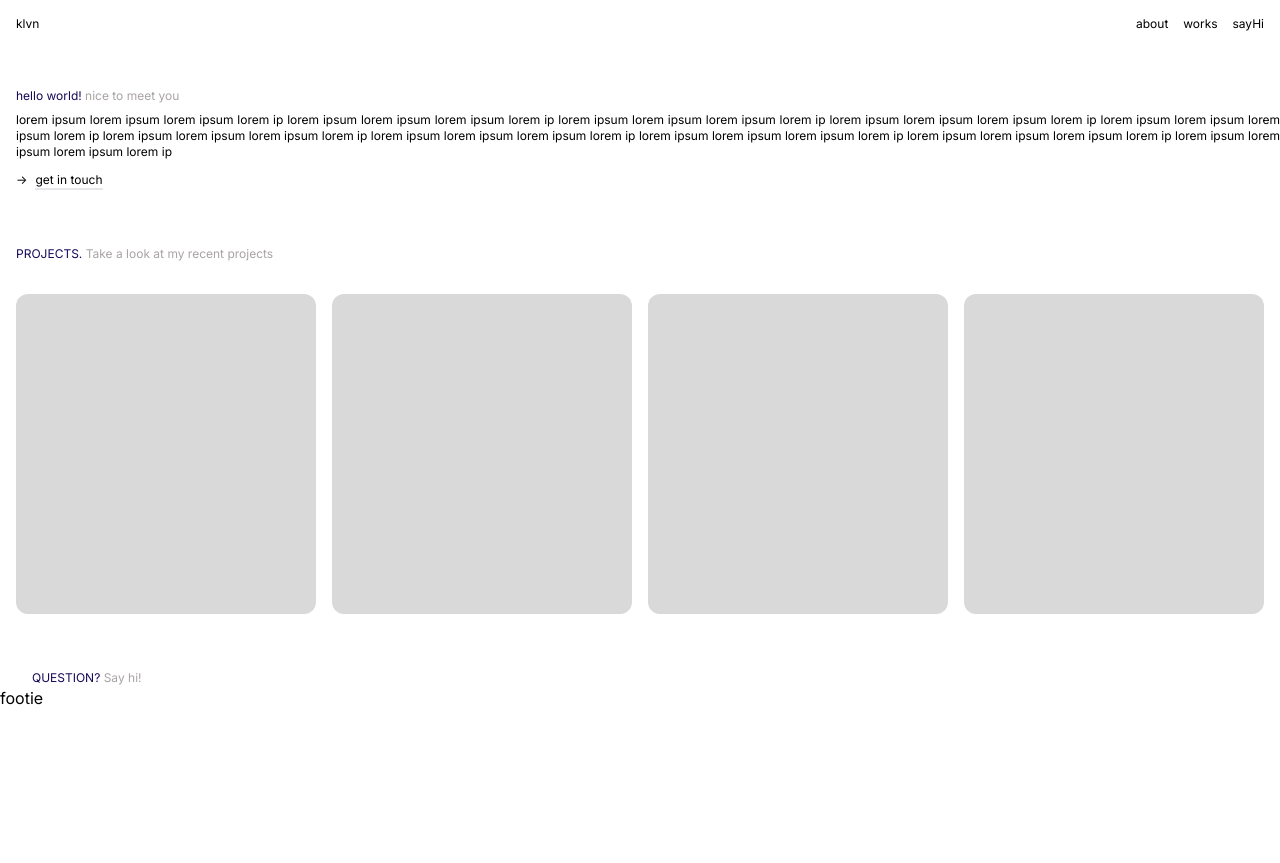
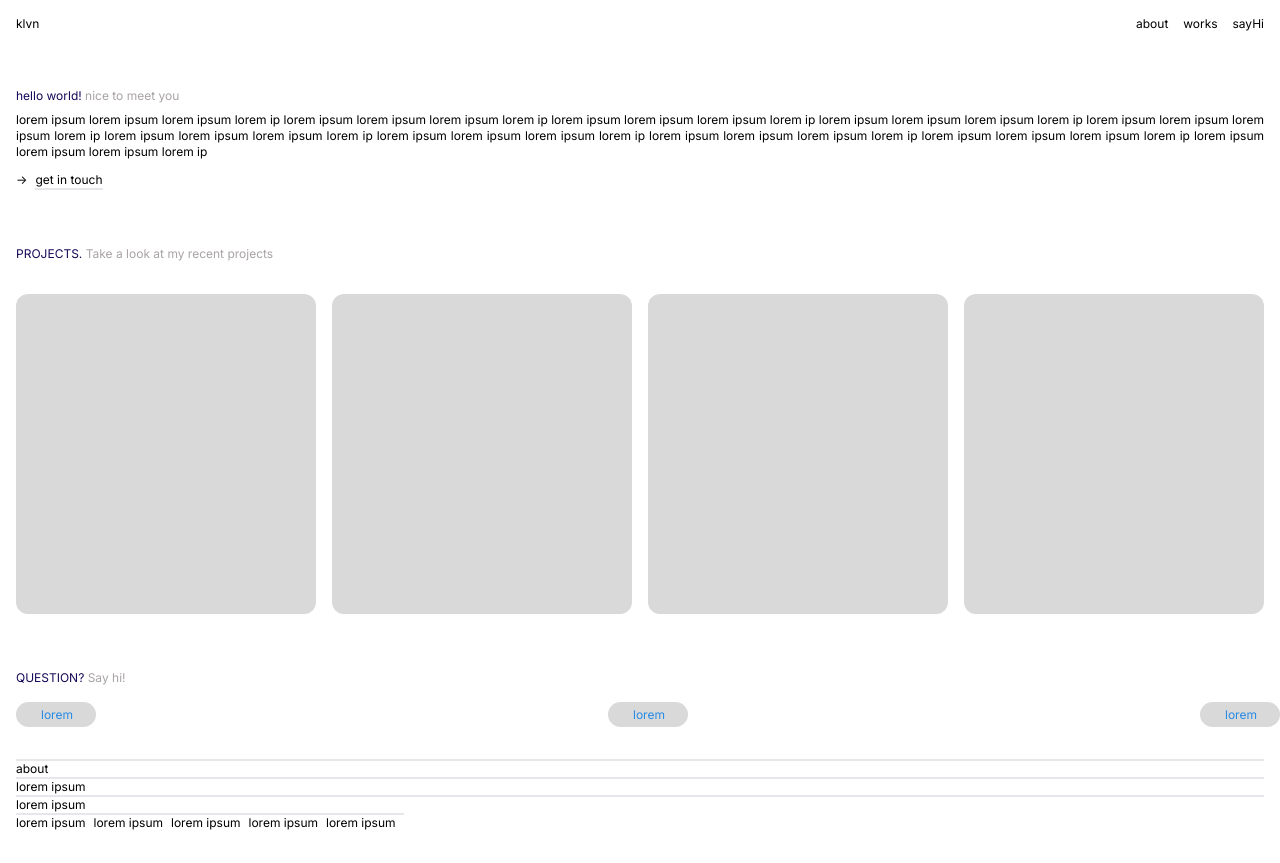
Before and after one commit to niiholmes/holmeStudio, a Next.js app: page / in a window 1280 px wide. Before the commit the page ends 800 px from the top, so only its background shows below. Built offline with nearby package versions, Linux system fonts and the light colour scheme.

Commit message:
footer + contact pill.

```diff
--- a/src/app/components/Footer.js
+++ b/src/app/components/Footer.js
@@ -1,7 +1,17 @@
 export default function Footer(){
     return(
-        <div>
-            footie
+        <div className="mt-8 mb-8 text-xs mx-4">
+           <div className="border-t-2">about</div>
+           <div className="border-t-2">lorem ipsum</div>
+           <div className="border-t-2">lorem ipsum</div>
+           <div className="flex">
+           <div className=" pr-2 border-t-2">lorem ipsum</div>
+           <div className=" pr-2 border-t-2">lorem ipsum</div>
+           <div className=" pr-2 border-t-2">lorem ipsum</div>
+           <div className=" pr-2 border-t-2">lorem ipsum</div>
+           <div className=" pr-2 border-t-2">lorem ipsum</div>
+
+           </div>
         </div>
     )
 }
--- a/src/app/components/atoms/Welcome.js
+++ b/src/app/components/atoms/Welcome.js
@@ -6,7 +6,7 @@ export default function Welcome() {
       <h6 className="text-xs" style={hello}>
         hello world! <span style={helloSpan}>nice to meet you</span>
       </h6>
-      <p className="text-xs text-justify pt-2">
+      <p className=" mr-4 text-xs text-justify pt-2">
         lorem ipsum lorem ipsum lorem ipsum lorem ip lorem ipsum lorem ipsum
         lorem ipsum lorem ip lorem ipsum lorem ipsum lorem ipsum lorem ip lorem
         ipsum lorem ipsum lorem ipsum lorem ip lorem ipsum lorem ipsum lorem
@@ -33,10 +33,15 @@ export default function Welcome() {
         <Cards />
 
       </div>
-      <div className="mt-14 mx-4 min-w-min">
+      <div className="mt-14  min-w-min">
         <h6 className="text-xs" style={hello}>
           QUESTION? <span style={helloSpan}>Say hi!</span>
         </h6>
+        <div className='mt-4 flex justify-between'>
+          <div style={contactPill}>lorem</div>
+          <div style={contactPill}>lorem</div>
+          <div style={contactPill}>lorem</div>
+        </div>
       </div>
     </div>
   );
@@ -49,3 +54,15 @@ const hello = {
 const helloSpan = {
   color: '#A9A3A3',
 };
+
+
+const contactPill={
+  backgroundColor:"#D9D9D9",
+  color:"#278AE4",
+  paddingTop: "4px",
+  paddingLeft: "25px",
+  fontSize:"12px",
+  borderRadius: "50px",
+  width:"80px",
+  height: "25px"
+}
```
